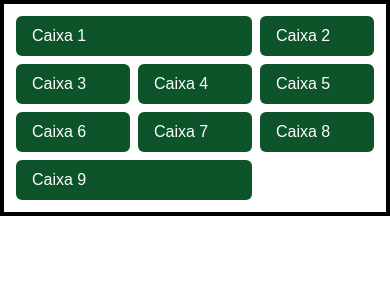
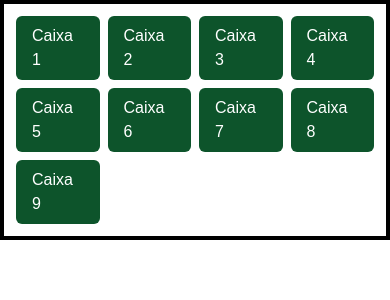
Before and after one commit to MathNunesx/Udemy-Next-TailWind, a Next.js app in the folder next-tailwind/: page /grid in a window 390 px wide. Shown: the top 300 px of the page. Built offline with nearby package versions, Linux system fonts and the light colour scheme.

Commit message:
grid responsive

```diff
--- a/next-tailwind/src/app/grid/page.tsx
+++ b/next-tailwind/src/app/grid/page.tsx
@@ -1,9 +1,11 @@
 
 export default function aplicacaoGrid(){
     return (
-        <div className="border-4 p-3 grid grid-cols-3 gap-2">
+        // <div className="border-4 p-3 grid grid-cols-3 gap-2">
+        <div className="border-4 p-3 grid grid-cols-1 gap-2 md:grid grid-cols-2 lg:grid grid-cols-4">
 
-         <div className="caixa col-start-1 col-end-3">Caixa 1</div>
+         {/* <div className="caixa col-start-1 col-end-3">Caixa 1</div> */}
+         <div className="caixa col-span-1 md:col-span-2 lg:col-span-4">Caixa 1</div>
          <div className="caixa">Caixa 2</div>
          <div className="caixa">Caixa 3</div>
          <div className="caixa">Caixa 4</div>
@@ -11,7 +13,8 @@
          <div className="caixa">Caixa 6</div>
          <div className="caixa">Caixa 7</div>
          <div className="caixa">Caixa 8</div>
-         <div className="caixa col-span-2">Caixa 9</div>
+         {/* <div className="caixa col-span-2">Caixa 9</div> */}
+         <div className="caixa">Caixa 9</div>
 
 
         </div>
```
